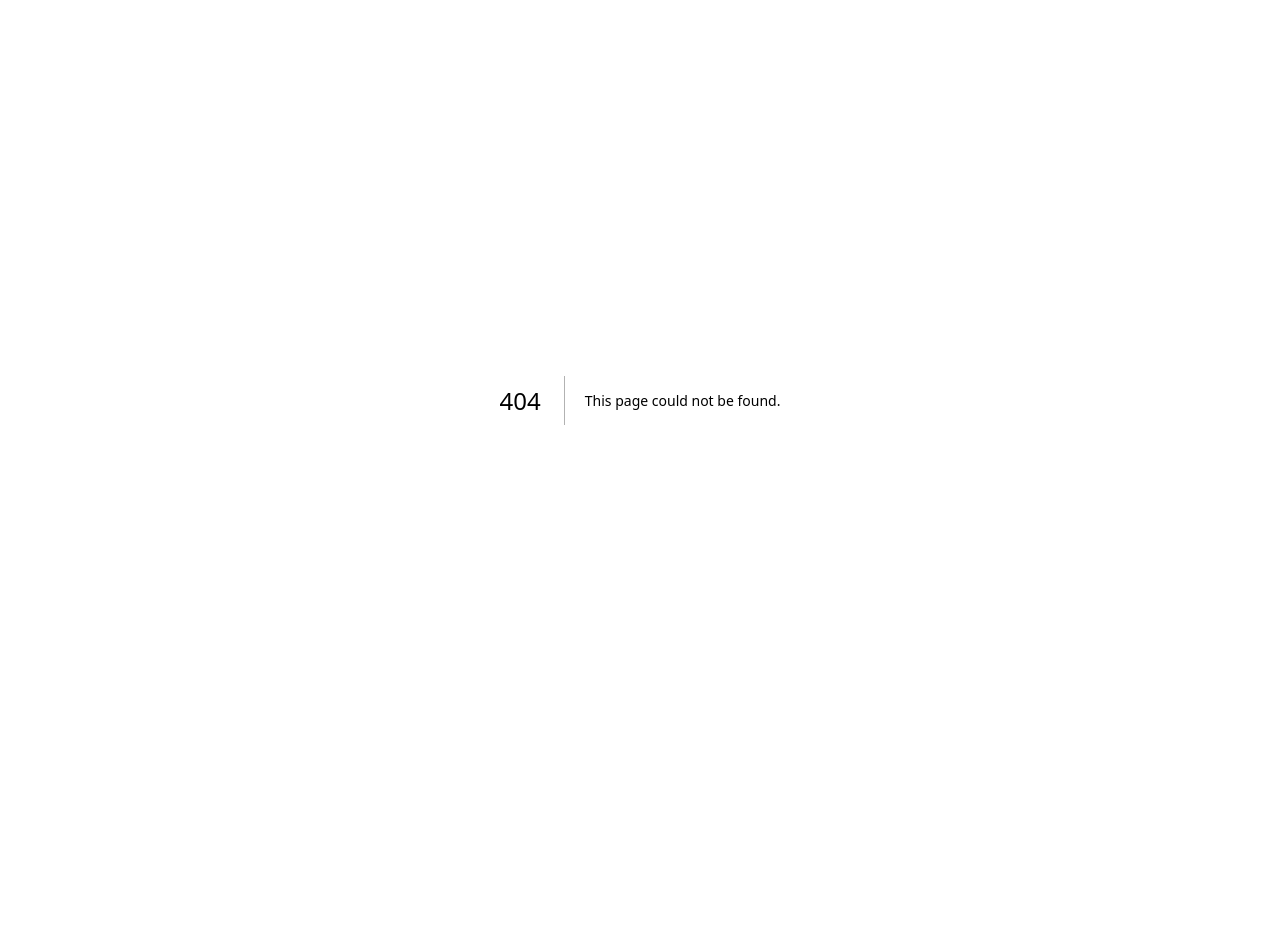
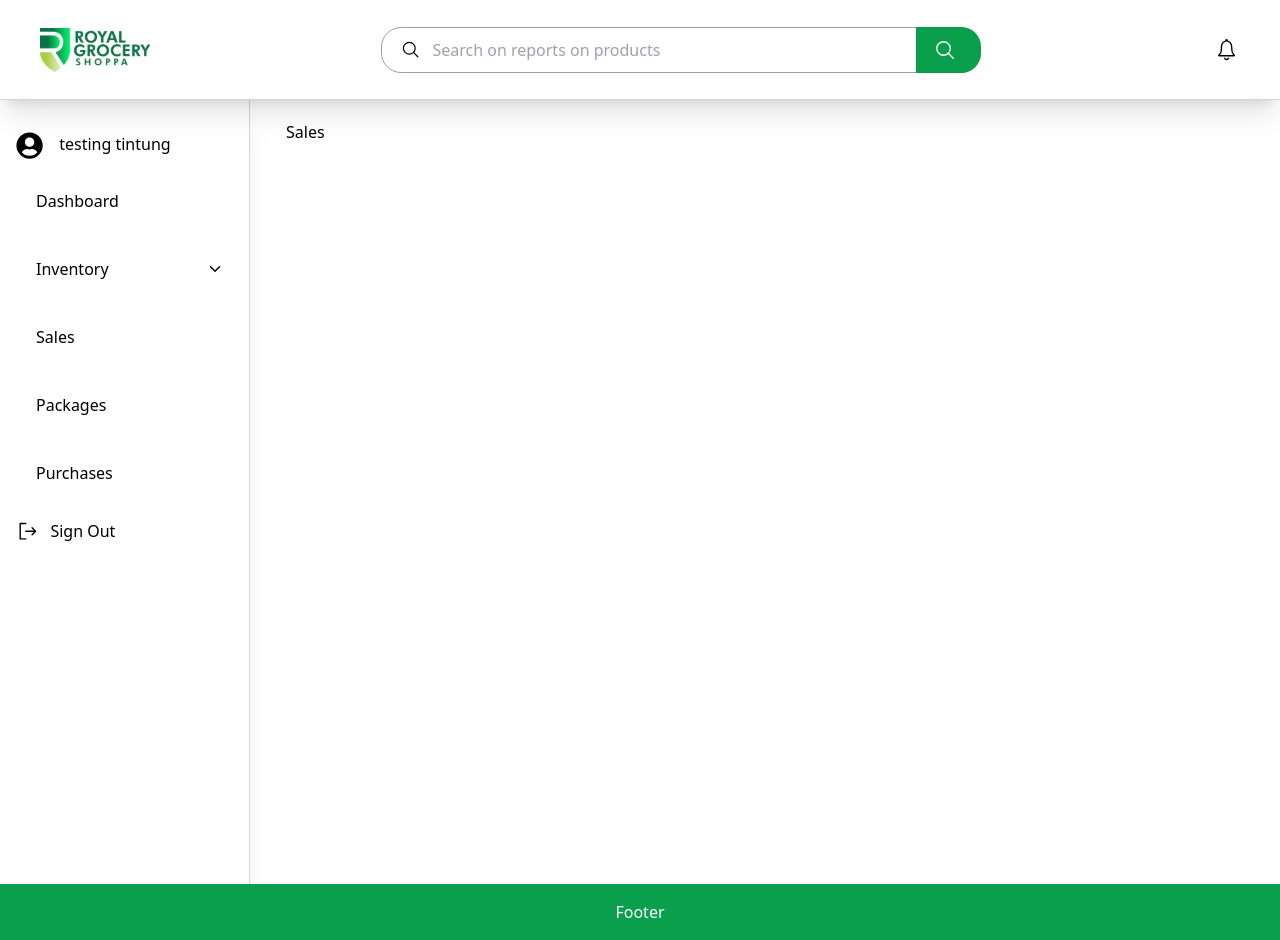
Before and after one commit to Xtarachiever/rgs-inventory, a Next.js app: page /sales in a window 1280 px wide. Before the commit this address had no page. Before the commit the page ends 800 px from the top, so only its background shows below. Built offline with nearby package versions, Linux system fonts and the light colour scheme.

Commit message:
Updated the analytics on the dashboard

```diff
--- a/component/layout/SideBar.jsx
+++ b/component/layout/SideBar.jsx
@@ -42,7 +42,7 @@ const SideBar = () => {
           : <></>
         }
         <br />
-        <Link href={""}>Sales</Link> <br />
+        <Link href={"/sales"}>Sales</Link> <br />
         <Link href={""}>Packages</Link> <br />
         <Link href={""}>Purchases</Link> <br />
         <p onClick={() => signOut()} className="flex items-center">
--- a/pages/dashboard/index.js
+++ b/pages/dashboard/index.js
@@ -1,9 +1,13 @@
 import DashboardLayout from '@/component/Dashboard/DashboardLayout'
 import Layout from '@/component/Layout'
+import AddProductHook from '@/hooks/AddProductHook';
+import PurchaseHook from '@/hooks/PurchasesHook';
 import { getSession } from "next-auth/react";
 import { useSelector } from 'react-redux';
 
 const DashboardPage = () => {
+  const {loading } = PurchaseHook()
+  const {shortName } = AddProductHook()
   const products = useSelector((state)=>state.products.products)
   const purchases = useSelector((state)=>state.purchases.purchases)
 
--- /dev/null
+++ b/pages/sales/index.js
@@ -0,0 +1,10 @@
+import Layout from '@/component/Layout'
+import React from 'react'
+
+const Sales = () => {
+  return (
+    <Layout>Sales</Layout>
+  )
+}
+
+export default Sales
```
